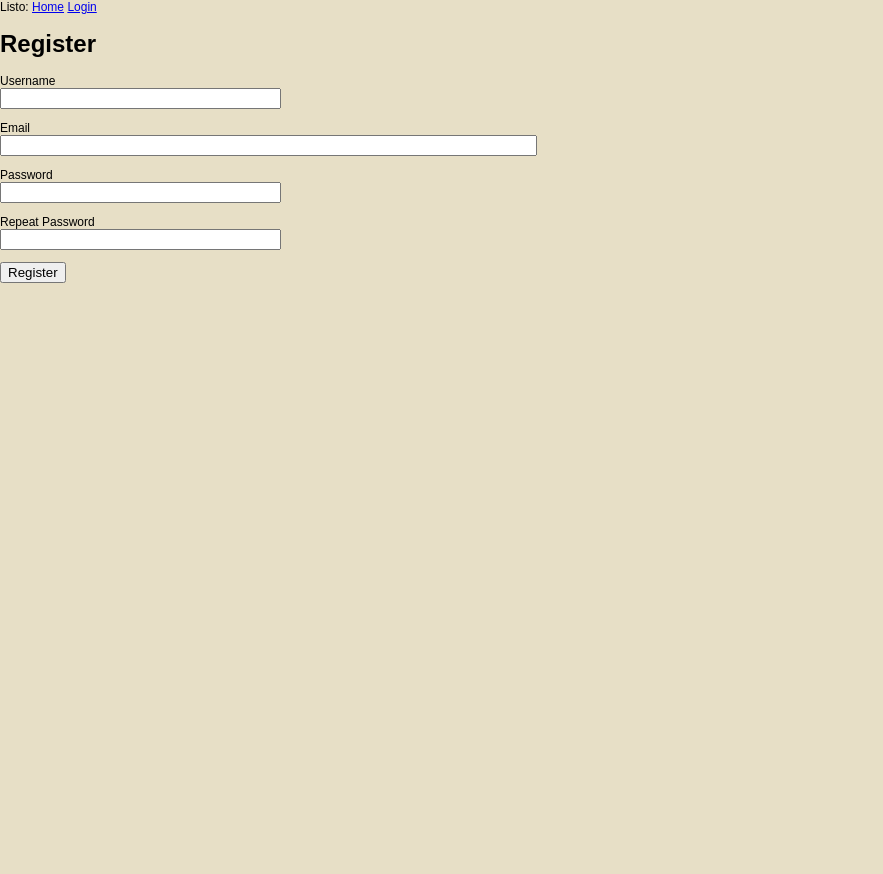
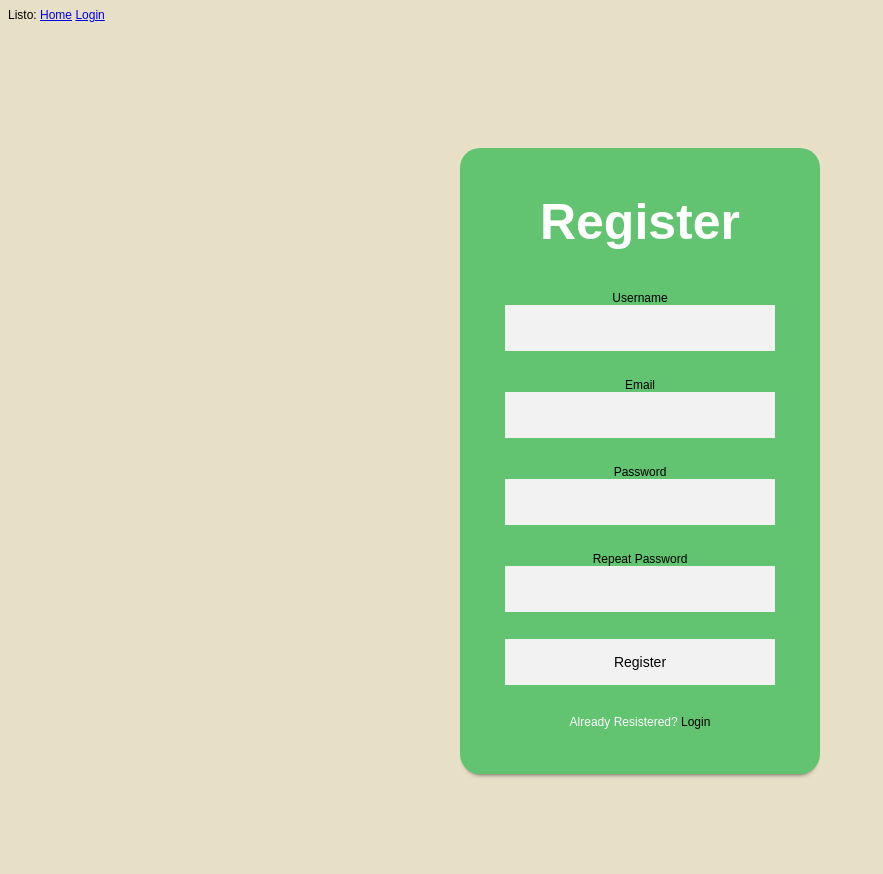
Before and after one commit to antonio-lopez/cpsc-349-project-one, a Flask app: page /register in a window 1280 px wide. Shown: the whole page, without its empty margins (0-883 px from the left). Before the commit the page ends 283 px from the top, so only its background shows below. Run offline with Flask 2, Linux system fonts and the light colour scheme.

Commit message:
finished login/register

```diff
--- a/app/routes.py
+++ b/app/routes.py
@@ -9,7 +9,7 @@ from werkzeug.urls import url_parse
 @app.route('/index')
 @login_required
 def index():
-    return render_template('example-page.html', title='Home Page')
+    return render_template('homepage.html', title='Home Page')
 
 @app.route('/login', methods=['GET', 'POST'])
 def login():
--- a/app/static/styles/auth.css
+++ b/app/static/styles/auth.css
@@ -116,10 +116,6 @@ img {
     text-decoration: none;
 }
 
-.register-form {
-    display: none;
-}
-
 #shadow {
     -webkit-box-shadow: 0px 5px 5px -5px rgba(0, 0, 0, 0.75);
     -moz-box-shadow: 0px 5px 5px -5px rgba(0, 0, 0, 0.75);
--- a/app/templates/base.html
+++ b/app/templates/base.html
@@ -3,11 +3,17 @@
 <head>
     <meta charset="UTF-8">
     <meta name="viewport" content="width=device-width, initial-scale=1.0">
-    <link rel= "stylesheet" type= "text/css" href= "{{ url_for('static',filename='styles/style.css') }}">
-    {% if title %}
+    <!-- <link rel= "stylesheet" type= "text/css" href= "{{ url_for('static',filename='styles/style.css') }}"> -->
+    <!-- <link rel="stylesheet" type= "text/css" href= "{{ url_for('static',filename='styles/auth.css') }}"> -->
+    {% if title == "Sign In" %}
     <title>{{ title }}</title>
+    <link rel="stylesheet" type= "text/css" href= "{{ url_for('static',filename='styles/auth.css') }}">
+    {% elif title == "Register" %}
+    <title>{{ title }}</title>
+    <link rel="stylesheet" type= "text/css" href= "{{ url_for('static',filename='styles/auth.css') }}">
     {% else %}
     <title>Homepage</title>
+    <link rel= "stylesheet" type= "text/css" href= "{{ url_for('static',filename='styles/style.css') }}">
     {% endif %}
 </head>
 <body>
--- a/app/templates/homepage.html
+++ b/app/templates/homepage.html
@@ -1,6 +1,7 @@
 {% extends "base.html" %}
 {% block content %}
 
+<!-- shows what user is currently log -->
 <h1>Hi, {{ current_user.username }}!</h1>
 {% for post in posts %}
 <div><p>{{ post.author.username }} says: <b>{{ post.body }}</b></p></div>
--- a/app/templates/register.html
+++ b/app/templates/register.html
@@ -1,8 +1,10 @@
 {% extends "base.html" %}
 
 {% block content %}
-    <h1>Register</h1>
-    <form action="" method="post">
+<div class="login">
+    <div class="form" , id="shadow">
+        <div class="quickboard">Register</div>
+        <form action="" method="post" class="login-form" novalidate>
             {{ form.hidden_tag() }}
             <p>
                 {{ form.username.label }}<br>
@@ -33,5 +35,8 @@
                 {% endfor %}
             </p>
             <p>{{ form.submit() }}</p>
+            <p class="message">Already Resistered? <a href="#">Login</a></p>
         </form>
+    </div>
+</div>
 {% endblock %}
```
Also changed, not shown: app/templates/login.html (+7 -3 lines), app/templates/scripts/auth.js (deleted, +0 -9 lines), notes.md (+1 -0 lines), app.db. Lines whose indentation alone changed are shown as unchanged.
